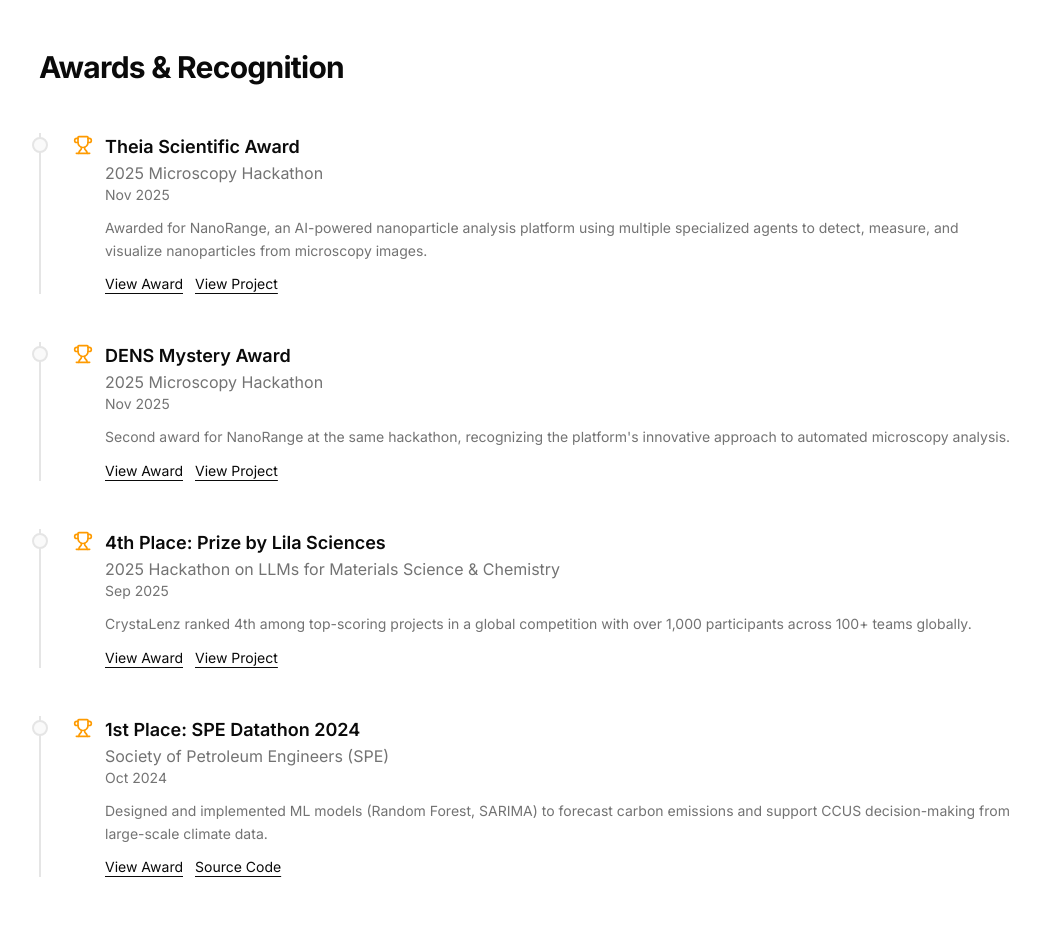
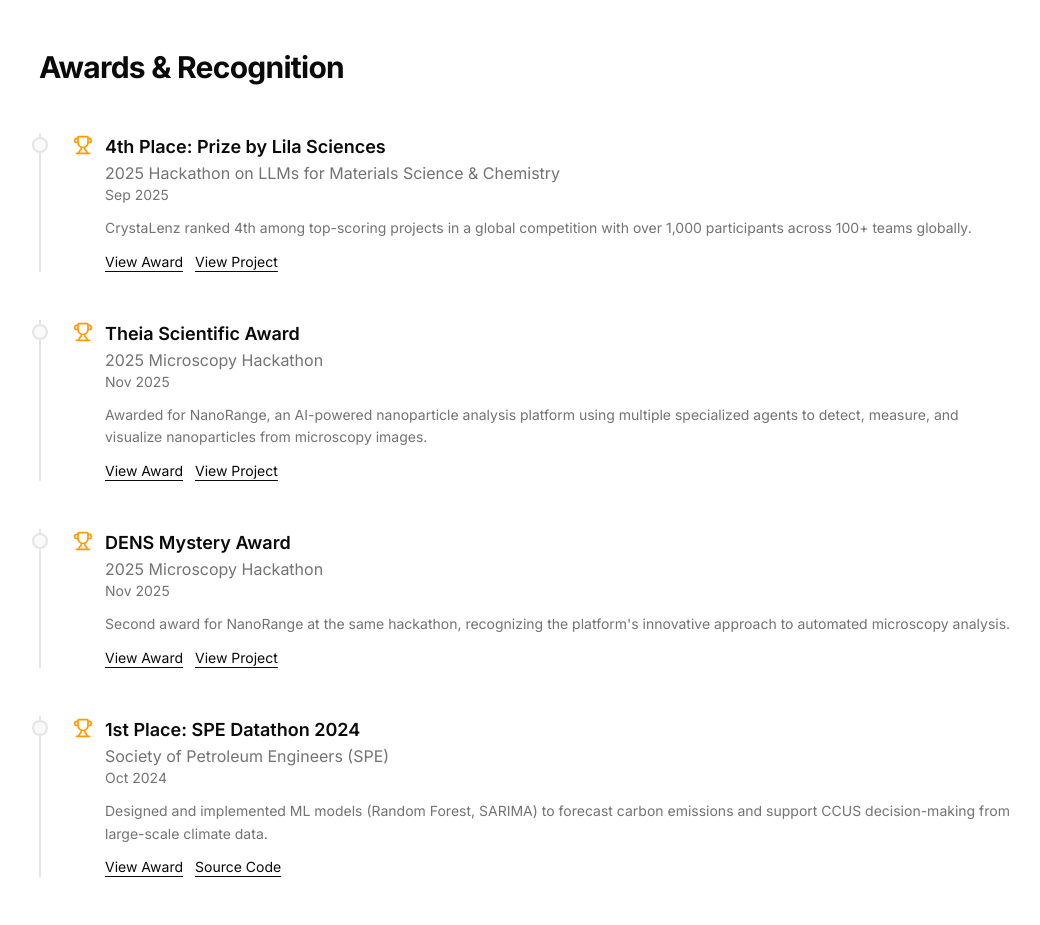
Before and after one commit to MJRaei/portfolio, a Next.js app: page / in a window 1280 px wide. Shown: the part 4500-5425 px from the top of the page, without its empty margins (113-1153 px from the left). Built offline with nearby package versions, Linux system fonts and the light colour scheme.

Commit message:
re-org awards

```diff
--- a/src/data/awards.ts
+++ b/src/data/awards.ts
@@ -1,6 +1,15 @@
 import { Award } from "@/types";
 
 export const awards: Award[] = [
+  {
+    title: "4th Place: Prize by Lila Sciences",
+    organization: "2025 Hackathon on LLMs for Materials Science & Chemistry",
+    date: "2025-09",
+    description:
+      "CrystaLenz ranked 4th among top-scoring projects in a global competition with over 1,000 participants across 100+ teams globally.",
+    url: "https://llmhackathon.github.io/awards/",
+    projectSlug: "crystallenz",
+  },
   {
     title: "Theia Scientific Award",
     organization: "2025 Microscopy Hackathon",
@@ -20,15 +29,6 @@
     projectSlug: "nanorange-v1",
   },
   {
-    title: "4th Place: Prize by Lila Sciences",
-    organization: "2025 Hackathon on LLMs for Materials Science & Chemistry",
-    date: "2025-09",
-    description:
-      "CrystaLenz ranked 4th among top-scoring projects in a global competition with over 1,000 participants across 100+ teams globally.",
-    url: "https://llmhackathon.github.io/awards/",
-    projectSlug: "crystallenz",
-  },
-  {
     title: "1st Place: SPE Datathon 2024",
     organization: "Society of Petroleum Engineers (SPE)",
     date: "2024-10",
```
